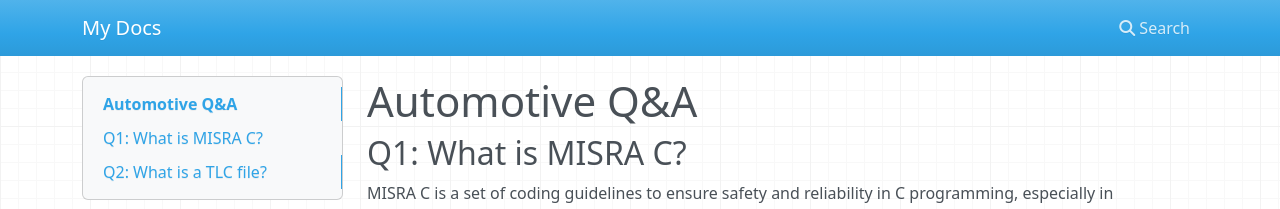
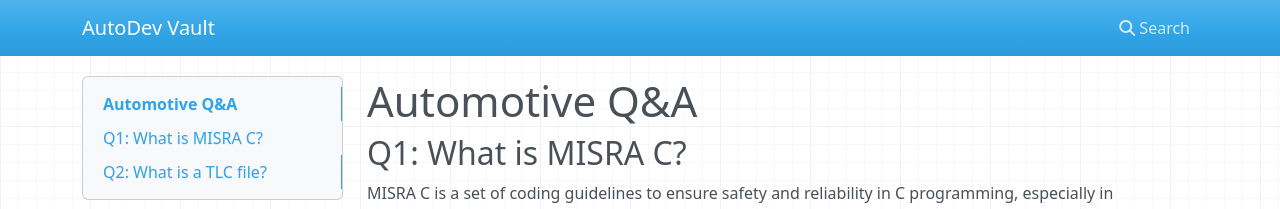
Before and after one commit to Mahija07/Automotive_MBD_questionnaire, an MkDocs documentation site: the page built from docs/index.md, in a window 1280 px wide. Shown: the top 209 px of the page. Built offline with MkDocs 1.6.1, drawn with Linux system fonts in a browser that asks for light colours; nearby versions of some CDN libraries.

Commit message:
Update mkdocs.yml

```diff
--- a/mkdocs.yml
+++ b/mkdocs.yml
@@ -1 +1 @@
-site_name: My Docs
+site_name: AutoDev Vault
```
